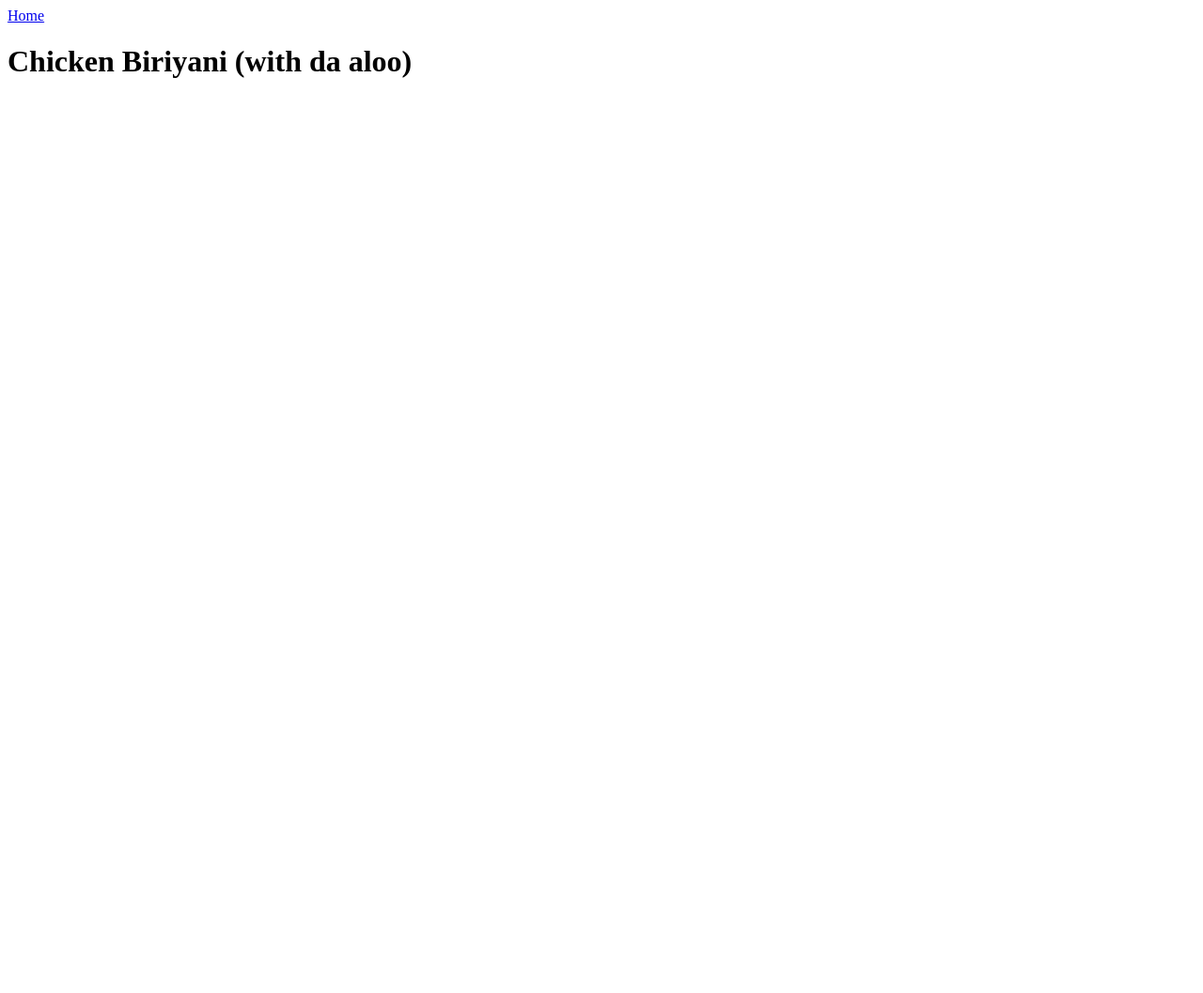
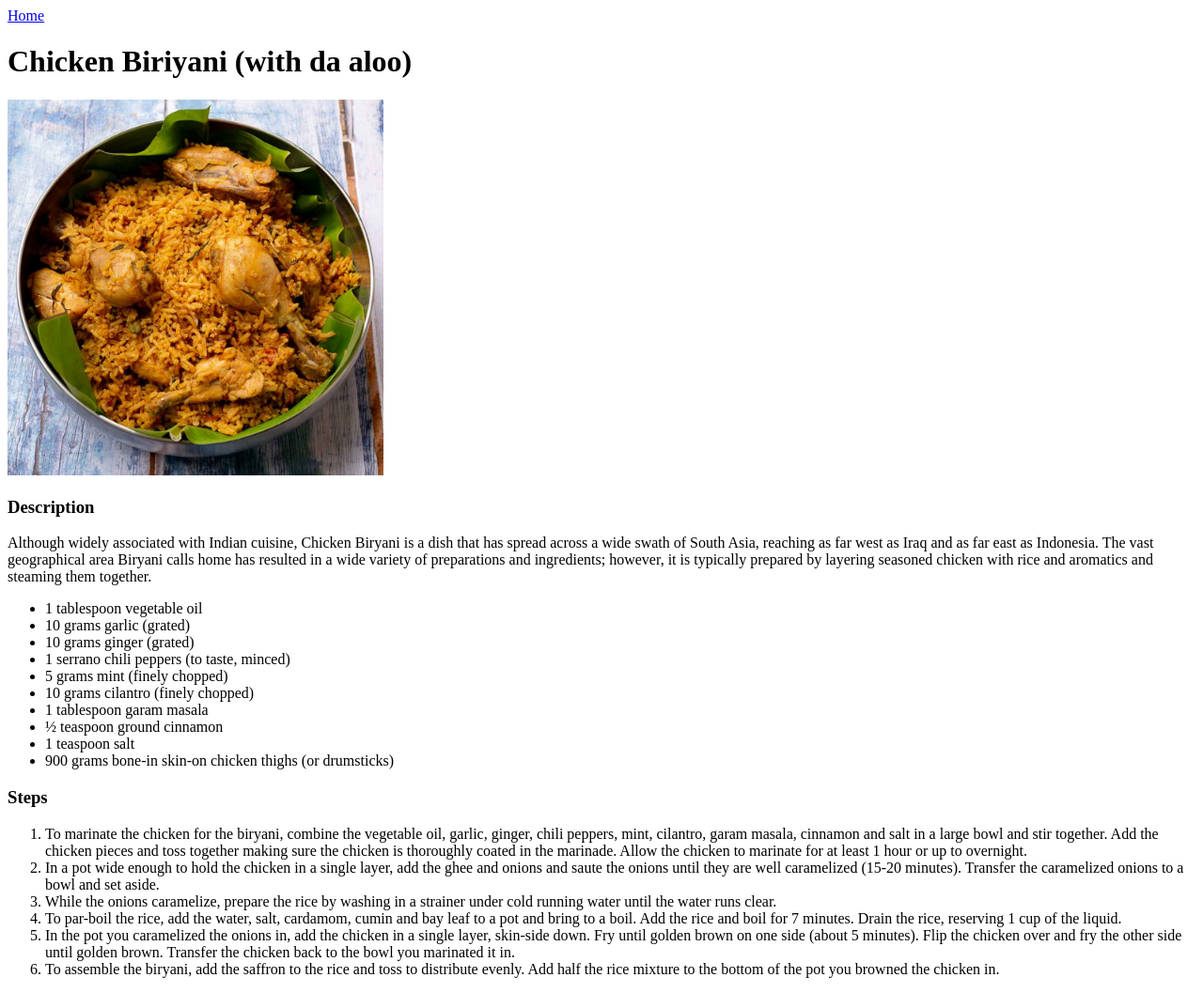
Before and after one commit to Archangel983/odin-recipes, a plain HTML site: page recipes/biriyani.html in a window 1280 px wide. Shown: the whole page at 94% size. Before the commit the page ends 800 px from the top, so only its background shows below. Drawn offline with Linux system fonts and the light colour scheme; files whose address does not match are found by name.

Commit message:
biriyani in da house

```diff
--- a/recipes/biriyani.html
+++ b/recipes/biriyani.html
@@ -7,5 +7,30 @@
     <body>
         <a href="../index.html">Home</a>
         <h1>Chicken Biriyani (with da aloo)</h1>
+        <img src="/home/archangel/repos/recipe/recipes/buhari-hotel-chennai-chicken-biryani-recipe-1-4.jpg" alt="Chicken Biriyani" width="400" height="400">
+        <h3>Description</h3>
+        <p>Although widely associated with Indian cuisine, Chicken Biryani is a dish that has spread across a wide swath of South Asia, reaching as far west as Iraq and as far east as Indonesia. The vast geographical area Biryani calls home has resulted in a wide variety of preparations and ingredients; however, it is typically prepared by layering seasoned chicken with rice and aromatics and steaming them together.</p>
+        <ul type="discs">
+            <li>1 tablespoon vegetable oil</li>
+            <li>10 grams garlic (grated)</li>
+            <li>10 grams ginger (grated)</li>
+            <li>1 serrano chili peppers (to taste, minced)</li>
+            <li>5 grams mint (finely chopped)</li>
+            <li>10 grams cilantro (finely chopped)</li>
+            <li>1 tablespoon garam masala</li>
+            <li>½ teaspoon ground cinnamon</li>
+            <li>1 teaspoon salt</li>
+            <li>900 grams bone-in skin-on chicken thighs (or drumsticks)</li>
+        </ul>
+        <h3>Steps</h3>
+        <ol>
+            <li>To marinate the chicken for the biryani, combine the vegetable oil, garlic, ginger, chili peppers, mint, cilantro, garam masala, cinnamon and salt in a large bowl and stir together. Add the chicken pieces and toss together making sure the chicken is thoroughly coated in the marinade. Allow the chicken to marinate for at least 1 hour or up to overnight.</li>
+            <li>In a pot wide enough to hold the chicken in a single layer, add the ghee and onions and saute the onions until they are well caramelized (15-20 minutes). Transfer the caramelized onions to a bowl and set aside.</li>
+            <li>While the onions caramelize, prepare the rice by washing in a strainer under cold running water until the water runs clear.</li>
+            <li>To par-boil the rice, add the water, salt, cardamom, cumin and bay leaf to a pot and bring to a boil. Add the rice and boil for 7 minutes. Drain the rice, reserving 1 cup of the liquid.</li>
+            <li>In the pot you caramelized the onions in, add the chicken in a single layer, skin-side down. Fry until golden brown on one side (about 5 minutes). Flip the chicken over and fry the other side until golden brown. Transfer the chicken back to the bowl you marinated it in.</li>
+            <li>To assemble the biryani, add the saffron to the rice and toss to distribute evenly. Add half the rice mixture to the bottom of the pot you browned the chicken in.</li>
+        </ol>
+
     </body>
 </html>
```
Also changed, not shown: recipes/buhari-hotel-chennai-chicken-biryani-recipe-1-4.jpg (added).
